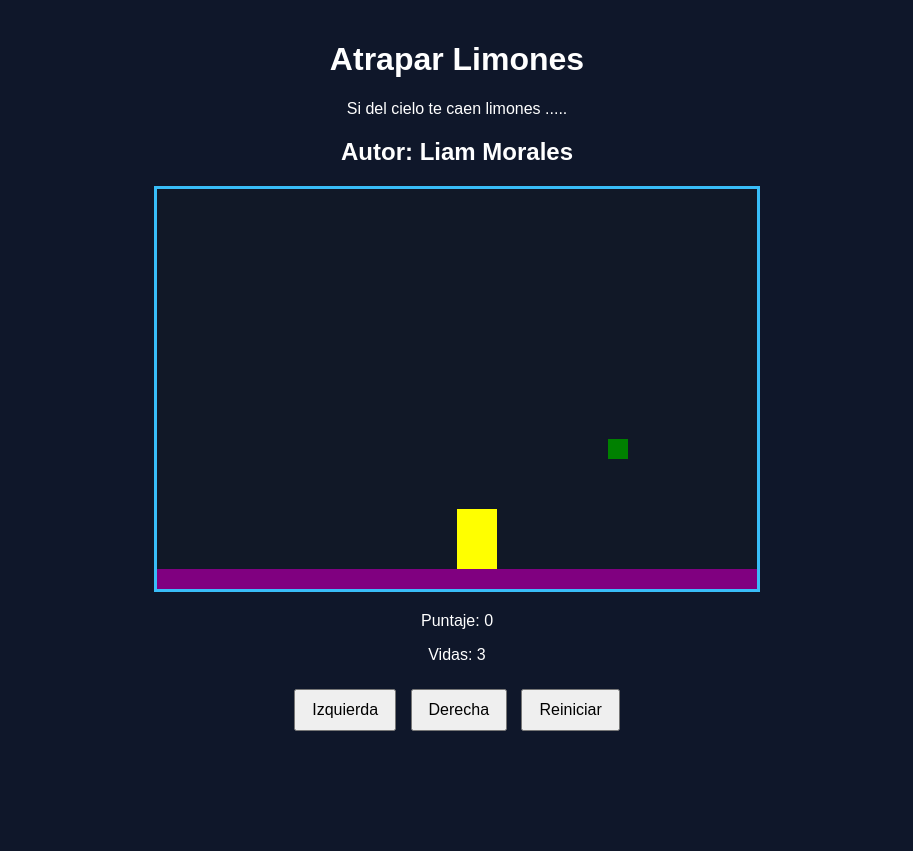
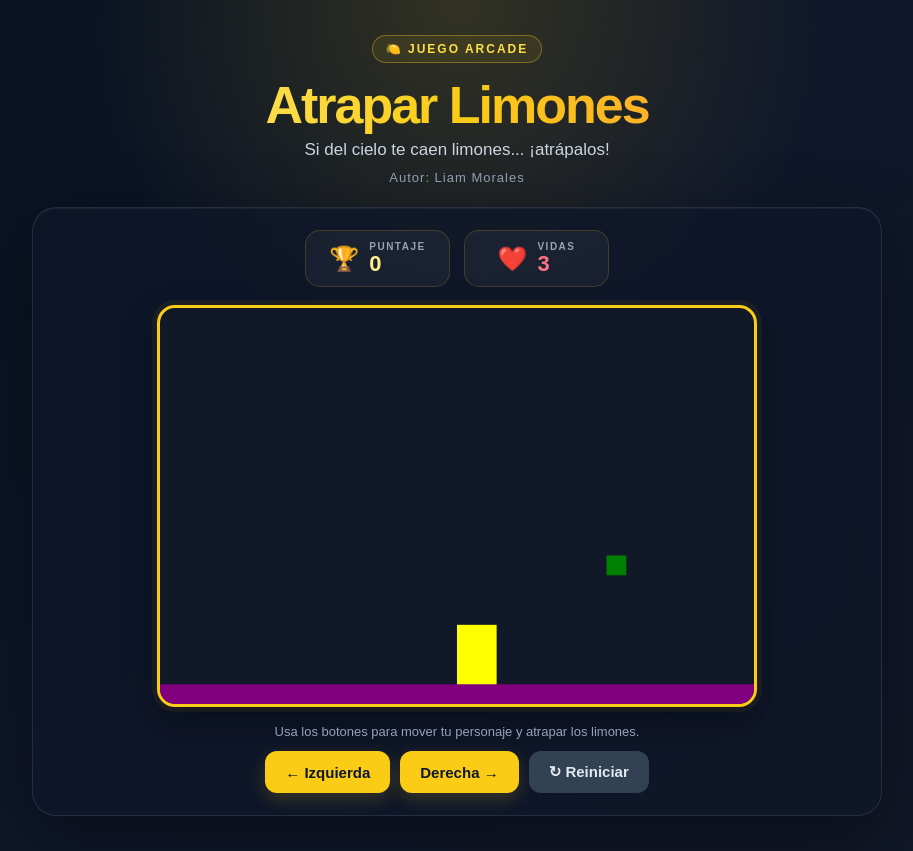
Before and after one commit to LiamAMM/juego_limones, a plain HTML site: page index.html in a window 1280 px wide. Shown: the whole page, without its empty margins (183-1096 px from the left). Before the commit the page ends 800 px from the top, so only its background shows below. Drawn offline with Linux system fonts and the light colour scheme.

Commit message:
mejoras visuales con ChatGPT

```diff
--- a/index.html
+++ b/index.html
@@ -4,24 +4,73 @@
   <title>Caza Estrellas</title>
   <link rel="stylesheet" href="limones.css"/>
   <script src="utils.js"></script>
+</head>
 
-</head>
 <body onload="iniciar()">
+
   <div class="contenedor">
-    <h1>Atrapar Limones</h1>
-    <p>Si del cielo te caen limones ..... </p>
-    <h2>Autor: Liam Morales</h2>
-    <canvas id="areaJuego" width="600" height="400"></canvas>
-    <div class="panel">
-      <p>Puntaje: <span id="txtPuntaje">0</span></p>
-      <p>Vidas: <span id="txtVidas">3</span></p>
-    </div>
-    <div class="botones">
-      <button onclick="moverIzquierda()">Izquierda</button>
-      <button onclick="moverDerecha()">Derecha</button>
-      <button onclick="reiniciar()">Reiniciar</button>
-    </div>
+
+    <header class="encabezado">
+      <div class="etiqueta">🍋 JUEGO ARCADE</div>
+
+      <h1>Atrapar Limones</h1>
+
+      <p>Si del cielo te caen limones... ¡atrápalos!</p>
+
+      <h2>Autor: Liam Morales</h2>
+    </header>
+
+    <main class="zona-juego">
+
+      <div class="barra-superior">
+
+        <div class="indicador">
+          <span class="icono">🏆</span>
+
+          <div>
+            <span class="etiqueta-indicador">PUNTAJE</span>
+            <strong id="txtPuntaje">0</strong>
+          </div>
+        </div>
+
+        <div class="indicador vidas">
+          <span class="icono">❤️</span>
+
+          <div>
+            <span class="etiqueta-indicador">VIDAS</span>
+            <strong id="txtVidas">3</strong>
+          </div>
+        </div>
+
+      </div>
+
+      <canvas id="areaJuego" width="600" height="400"></canvas>
+
+      <div class="panel">
+        <p>Usa los botones para mover tu personaje y atrapar los limones.</p>
+      </div>
+
+      <div class="botones">
+
+        <button class="btn-movimiento" onclick="moverIzquierda()">
+          ← Izquierda
+        </button>
+
+        <button class="btn-movimiento" onclick="moverDerecha()">
+          Derecha →
+        </button>
+
+        <button class="btn-reiniciar" onclick="reiniciar()">
+          ↻ Reiniciar
+        </button>
+
+      </div>
+
+    </main>
+
   </div>
+
   <script src="limones.js"></script>
+
 </body>
 </html>
--- a/limones.css
+++ b/limones.css
@@ -1,31 +1,334 @@
-body {
-  font-family: Arial, sans-serif;
-  background-color: #0f172a;
-  color: white;
-  text-align: center;
-  margin: 0;
-  padding: 20px;
+* {
+  box-sizing: border-box;
 }
 
+body {
+  font-family: Arial, Helvetica, sans-serif;
+
+  background:
+    radial-gradient(
+      circle at 50% 0%,
+      rgba(250, 204, 21, 0.16),
+      transparent 35%
+    ),
+    linear-gradient(
+      135deg,
+      #07111f 0%,
+      #0f172a 50%,
+      #111827 100%
+    );
+
+  color: #f8fafc;
+  text-align: center;
+
+  margin: 0;
+  padding: 35px 20px;
+
+  min-height: 100vh;
+}
+
+
+/* CONTENEDOR PRINCIPAL */
+
 .contenedor {
-  max-width: 800px;
+  width: min(850px, 100%);
   margin: 0 auto;
 }
 
-canvas {
-  background-color: #111827;
-  border: 3px solid #38bdf8;
-  display: block;
-  margin: 20px auto;
+
+/* ENCABEZADO */
+
+.encabezado {
+  margin-bottom: 22px;
 }
 
+.encabezado .etiqueta {
+  display: inline-block;
+
+  padding: 6px 13px;
+
+  border: 1px solid rgba(250, 204, 21, 0.35);
+  border-radius: 999px;
+
+  background: rgba(250, 204, 21, 0.08);
+
+  color: #fde047;
+
+  font-size: 12px;
+  font-weight: 800;
+
+  letter-spacing: 2px;
+}
+
+h1 {
+  margin: 12px 0 5px;
+
+  font-size: clamp(34px, 6vw, 52px);
+
+  font-weight: 900;
+
+  letter-spacing: -2px;
+
+  background: linear-gradient(
+    90deg,
+    #fef08a,
+    #facc15,
+    #fb923c
+  );
+
+  -webkit-background-clip: text;
+  background-clip: text;
+
+  color: transparent;
+}
+
+.encabezado p {
+  margin: 0;
+
+  color: #cbd5e1;
+
+  font-size: 17px;
+}
+
+.encabezado h2 {
+  margin: 10px 0 0;
+
+  color: #94a3b8;
+
+  font-size: 13px;
+  font-weight: 500;
+
+  letter-spacing: 1px;
+}
+
+
+/* ZONA DEL JUEGO */
+
+.zona-juego {
+  padding: 22px;
+
+  border: 1px solid rgba(255, 255, 255, 0.1);
+
+  border-radius: 24px;
+
+  background: rgba(15, 23, 42, 0.78);
+
+  box-shadow:
+    0 24px 70px rgba(0, 0, 0, 0.4),
+    inset 0 1px 0 rgba(255, 255, 255, 0.05);
+
+  backdrop-filter: blur(12px);
+}
+
+
+/* PUNTAJE Y VIDAS */
+
+.barra-superior {
+  display: flex;
+
+  justify-content: center;
+
+  gap: 14px;
+
+  margin-bottom: 18px;
+}
+
+.indicador {
+  min-width: 145px;
+
+  display: flex;
+
+  align-items: center;
+
+  justify-content: center;
+
+  gap: 10px;
+
+  padding: 10px 18px;
+
+  border: 1px solid rgba(250, 204, 21, 0.18);
+
+  border-radius: 15px;
+
+  background: rgba(255, 255, 255, 0.045);
+
+  text-align: left;
+}
+
+.indicador .icono {
+  font-size: 24px;
+}
+
+.indicador div {
+  display: flex;
+
+  flex-direction: column;
+}
+
+.etiqueta-indicador {
+  color: #94a3b8;
+
+  font-size: 10px;
+
+  font-weight: 800;
+
+  letter-spacing: 1.5px;
+}
+
+.indicador strong {
+  color: #fef08a;
+
+  font-size: 22px;
+
+  line-height: 1.1;
+}
+
+.vidas strong {
+  color: #fb7185;
+}
+
+
+/* CANVAS */
+
+canvas {
+  width: min(600px, 100%);
+
+  height: auto;
+
+  background: #111827;
+
+  border: 3px solid #facc15;
+
+  border-radius: 18px;
+
+  display: block;
+
+  margin: 0 auto;
+
+  box-shadow:
+    0 0 0 5px rgba(250, 204, 21, 0.06),
+    0 15px 35px rgba(0, 0, 0, 0.35);
+}
+
+
+/* TEXTO INFORMATIVO */
+
 .panel {
-  margin: 20px 0;
+  margin: 17px 0 12px;
+}
+
+.panel p {
+  margin: 0;
+
+  color: #94a3b8;
+
+  font-size: 13px;
+}
+
+
+/* BOTONES */
+
+.botones {
+  display: flex;
+
+  justify-content: center;
+
+  flex-wrap: wrap;
+
+  gap: 10px;
 }
 
 .botones button {
-  margin: 5px;
-  padding: 10px 16px;
-  font-size: 16px;
+  border: 0;
+
+  border-radius: 12px;
+
+  margin: 0;
+
+  padding: 12px 20px;
+
+  font-size: 15px;
+
+  font-weight: 800;
+
+  color: #0f172a;
+
+  background: #facc15;
+
   cursor: pointer;
+
+  box-shadow:
+    0 6px 18px rgba(250, 204, 21, 0.18);
+
+  transition:
+    transform 0.15s ease,
+    filter 0.15s ease,
+    box-shadow 0.15s ease;
 }
+
+.botones button:hover {
+  transform: translateY(-2px);
+
+  filter: brightness(1.08);
+
+  box-shadow:
+    0 9px 24px rgba(250, 204, 21, 0.28);
+}
+
+.botones button:active {
+  transform: translateY(1px);
+}
+
+
+/* BOTÓN REINICIAR */
+
+.botones .btn-reiniciar {
+  color: #e2e8f0;
+
+  background: #334155;
+
+  box-shadow: none;
+}
+
+.botones .btn-reiniciar:hover {
+  background: #475569;
+
+  box-shadow: none;
+}
+
+
+/* RESPONSIVE */
+
+@media (max-width: 650px) {
+
+  body {
+    padding: 20px 10px;
+  }
+
+  .zona-juego {
+    padding: 15px;
+
+    border-radius: 18px;
+  }
+
+  .barra-superior {
+    gap: 8px;
+  }
+
+  .indicador {
+    min-width: 0;
+
+    flex: 1;
+
+    padding: 9px 12px;
+  }
+
+  .indicador .icono {
+    font-size: 20px;
+  }
+
+  .botones button {
+    flex: 1 1 140px;
+  }
+
+}
```
